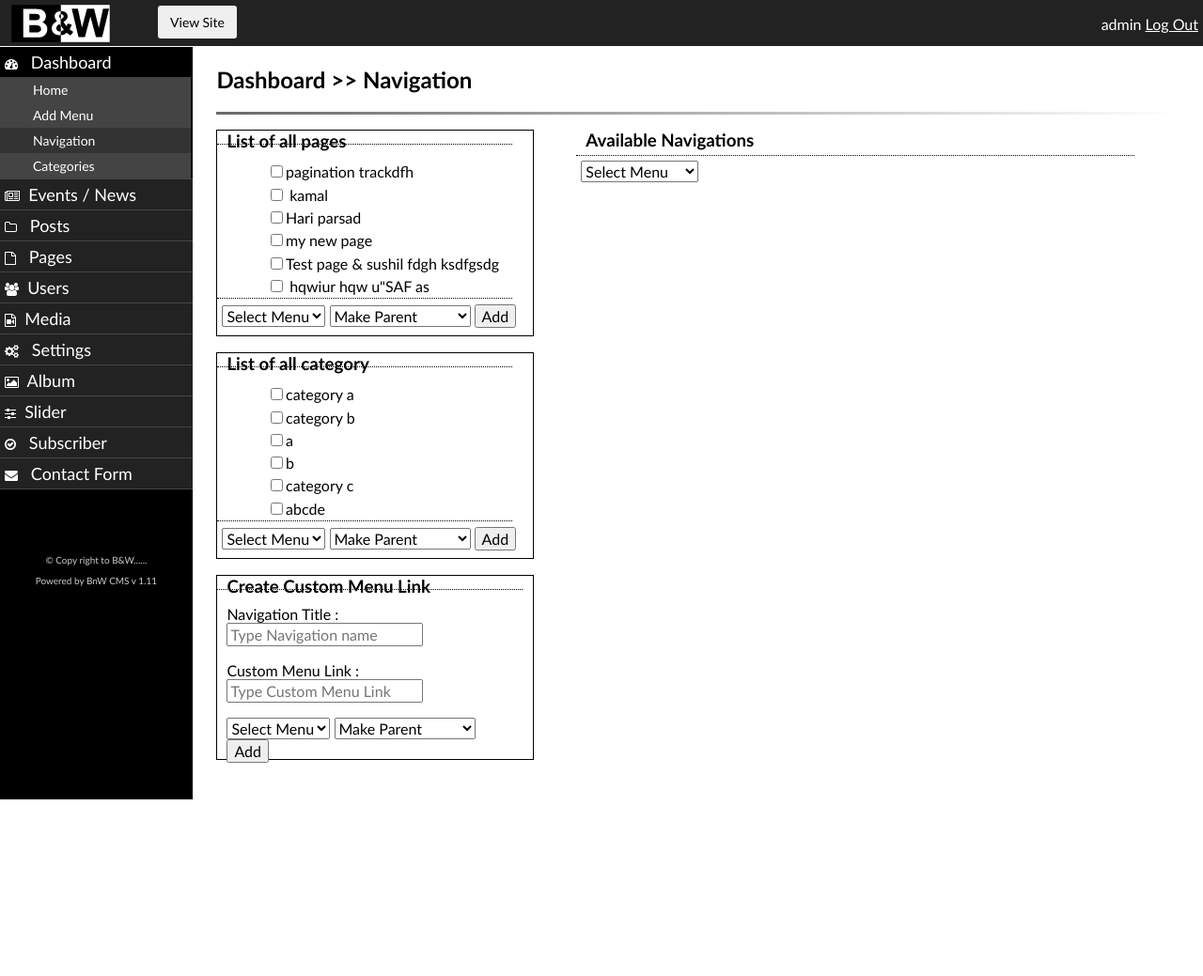
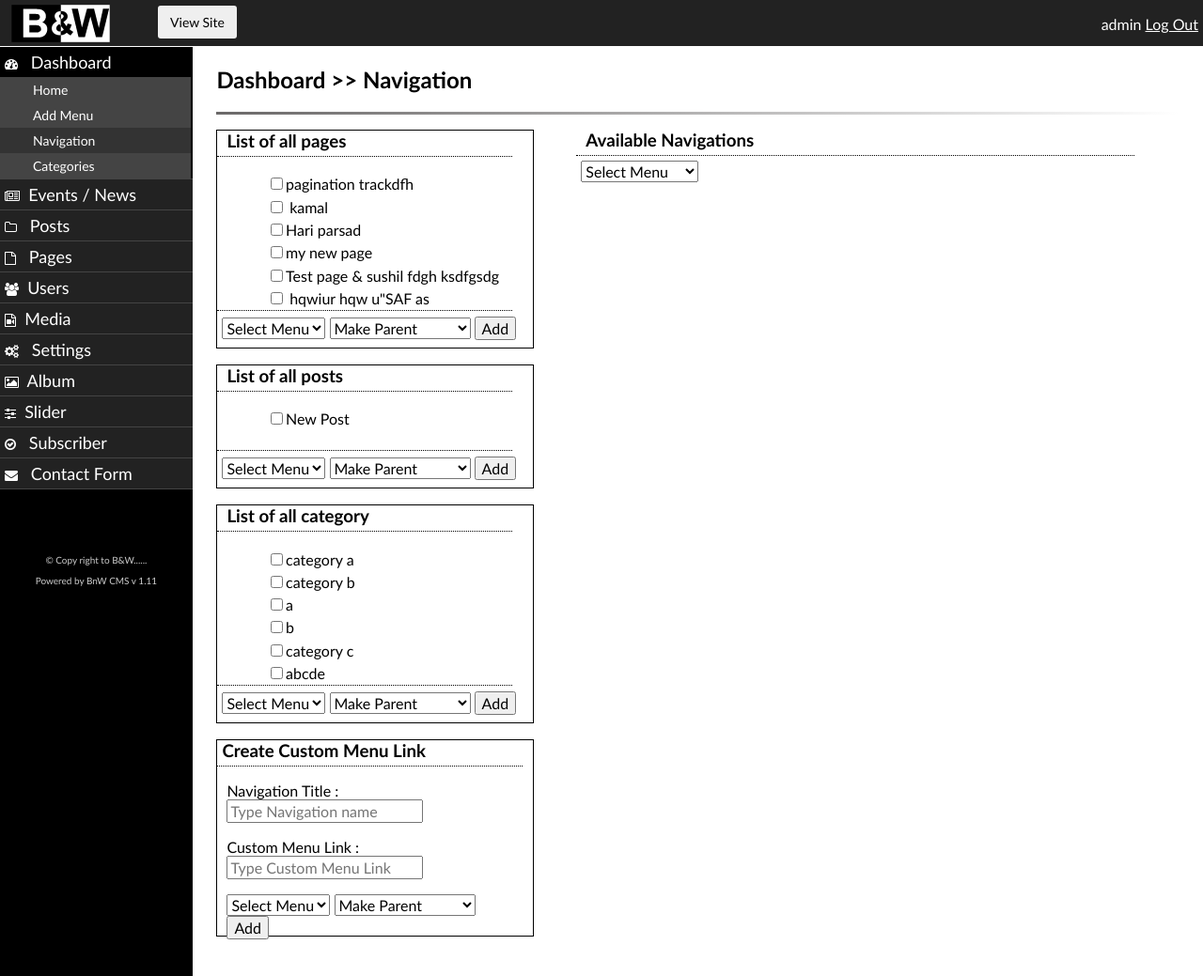
Before and after one commit to infotechnab/bnwwithCI3, a CodeIgniter app: page /bnw/index.php/dashboard/navigation in a window 1280 px wide. Shown: the whole page at 94% size. Before the commit the page ends 851 px from the top, so only its background shows below. Run offline with CodeIgniter, Linux system fonts and the light colour scheme; a user stored in the database is signed in; data comes from the database, SQL or seed files in the repository; some libraries are stand-ins or nearby versions.

Commit message:
feature to add post to navigation added

```diff
--- a/application/controllers/Dashboard.php
+++ b/application/controllers/Dashboard.php
@@ -11,6 +11,7 @@ class Dashboard extends CI_Controller {
         $this->load->model('dbdashboard');
         $this->load->model('dbsetting');
         $this->load->model('dbpage');
+        $this->load->model('dboffers');
         $this->load->helper('url');
         $this->load->helper(array('form', 'url'));
         $this->load->library('pagination');
@@ -153,6 +154,7 @@ class Dashboard extends CI_Controller {
             $data["query"] = $this->dbdashboard->get_navigation($config["per_navigation"], $navigation);
             $data["links"] = $this->pagination->create_links();
             $data['meta'] = $this->dbsetting->get_meta_data();
+            $data['listOfPost'] = $this->dboffers->get_list_of_post();
             $data["listOfPage"] = $this->dbpage->get_list_of_pages();
             $data["listOfCategory"] = $this->dbdashboard->get_list_of_category();
             $data["listOfMenu"] = $this->dbdashboard->get_list_of_menu();
@@ -394,8 +396,10 @@ class Dashboard extends CI_Controller {
         $url = current_url();
         if ($this->session->userdata('admin_logged_in')) {
             $data['meta'] = $this->dbsetting->get_meta_data();
+            $listOfPost = $this->dboffers->get_list_of_post();
             $listOfPage = $this->dbpage->get_list_of_pages();
             $listOfMenu = $this->dbdashboard->get_list_of_menu();
+            $data['listOfPost'] = $this->dboffers->get_list_of_post();
             $data["listOfPage"] = $this->dbpage->get_list_of_pages();
             $data["listOfMenu"] = $this->dbdashboard->get_list_of_menu();
             $data["listOfCategory"] = $this->dbdashboard->get_list_of_category();
@@ -437,7 +441,8 @@ class Dashboard extends CI_Controller {
                             $navigation_slug = preg_replace('/\s+/', '', $v);
                         }
                         $category_id =NULL;
-                        $this->dbdashboard->add_new_navigation_item($navigation_name, $navigation_link, $parent_id, $navigation_type, $navigation_slug, $menuSelected, $page_id, $category_id);
+                        $post_id = NULL;
+                        $this->dbdashboard->add_new_navigation_item($navigation_name, $navigation_link, $parent_id, $navigation_type, $navigation_slug, $menuSelected, $page_id, $category_id, $post_id);
                     }
                     $this->session->set_flashdata("message", "Navigation Added Successfully.");
                     redirect('dashboard/navigation');
@@ -452,6 +457,7 @@ class Dashboard extends CI_Controller {
                     $data["query"] = $this->dbdashboard->get_navigation($config["per_navigation"], $navigation);
                     $data["links"] = $this->pagination->create_links();
                     $data['meta'] = $this->dbsetting->get_meta_data();
+                    $data['listOfPost'] = $this->dboffers->get_list_of_post();
                     $data["listOfPage"] = $this->dbpage->get_list_of_pages();
                     $data["listOfCategory"] = $this->dbdashboard->get_list_of_category();
                     $data["listOfMenu"] = $this->dbdashboard->get_list_of_menu();
@@ -464,6 +470,99 @@ class Dashboard extends CI_Controller {
                 }
             } else {
                 $data['meta'] = $this->dbsetting->get_meta_data();
+                $data['listOfPost'] = $this->dboffers->get_list_of_post();
+                $data["listOfPage"] = $this->dbpage->get_list_of_pages();
+                $data["listOfCategory"] = $this->dbdashboard->get_list_of_category();
+                $data["listOfMenu"] = $this->dbdashboard->get_list_of_menu();
+                $this->load->view('bnw/templates/header', $data);
+                $this->load->view('bnw/templates/menu', $data);
+                $this->load->view('bnw/navigation/listOfItems', $data);
+            }
+        } else {
+            redirect('login/index/?url=' . $url, 'refresh');
+        }
+    }
+
+
+     public function addPostForNavigation() {
+        $url = current_url();
+        if ($this->session->userdata('admin_logged_in')) {
+            $data['meta'] = $this->dbsetting->get_meta_data();
+            $listOfPost = $this->dboffers->get_list_of_post();
+            $listOfPage = $this->dbpage->get_list_of_pages();
+            $listOfMenu = $this->dbdashboard->get_list_of_menu();
+            $data['listOfPost'] = $this->dboffers->get_list_of_post();
+            $data["listOfPage"] = $this->dbpage->get_list_of_pages();
+            $data["listOfMenu"] = $this->dbdashboard->get_list_of_menu();
+            $data["listOfCategory"] = $this->dbdashboard->get_list_of_category();
+            $listOfNavigation = $this->dbdashboard->get_list_of_navigation();
+            $data["listOfNavigation"] = $this->dbdashboard->get_list_of_navigation();
+
+            $listOfSelectedMenu = Array();
+
+            if (($_SERVER['REQUEST_METHOD'] == 'POST')) {
+                foreach ($listOfPost as $myData) {
+                    if (isset($_POST[preg_replace('/\s+/', '', $myData->post_title)])) {
+                        array_push($listOfSelectedMenu, array($myData->id => $myData->post_title));
+                    }
+                }
+
+                $menuSelected = $_POST['departments'];
+
+                if ($menuSelected == !"0") {
+                    $menu_info = $this->dbdashboard->get_menu_info($menuSelected);
+                    foreach ($menu_info as $id) {
+                        $menu_id = $id->id;
+                    }
+                    $navigationName = $_POST['jobs'];
+                    if ($navigationName == 'Make Parent')
+                        $parent_id = '0';
+                    else {
+                        $post_category_info = $this->dbdashboard->get_navigation_info($navigationName);
+                        foreach ($post_category_info as $pid) {
+                            $parent_id = $pid->id;
+                        }
+                    }
+
+                    foreach ($listOfSelectedMenu as $myData) {
+                        foreach ($myData as $k => $v) {
+                            $navigation_type = "post";
+                            $navigation_name = $v;
+                            $post_id = $k;
+                            $navigation_link = base_url() . "view/" . $navigation_type . "/" . $k;
+                            $navigation_slug = preg_replace('/\s+/', '', $v);
+                        }
+                        $category_id =NULL;
+                        $page_id = NULL;
+                        $this->dbdashboard->add_new_navigation_item($navigation_name, $navigation_link, $parent_id, $navigation_type, $navigation_slug, $menuSelected, $page_id, $category_id, $post_id);
+                    }
+                    $this->session->set_flashdata("message", "Navigation Added Successfully.");
+                    redirect('dashboard/navigation');
+                } else {
+                    $data['token_error'] = ' Select at least one menu list!';
+                    $config["total_rows"] = $this->dbdashboard->record_count_navigation();
+
+                    $config["per_navigation"] = 6;
+                    $this->pagination->initialize($config);
+                    $navigation = ($this->uri->segment(3)) ? $this->uri->segment(3) : 0;
+
+                    $data["query"] = $this->dbdashboard->get_navigation($config["per_navigation"], $navigation);
+                    $data["links"] = $this->pagination->create_links();
+                    $data['meta'] = $this->dbsetting->get_meta_data();
+                    $data['listOfPost'] = $this->dboffers->get_list_of_post();
+                    $data["listOfPage"] = $this->dbpage->get_list_of_pages();
+                    $data["listOfCategory"] = $this->dbdashboard->get_list_of_category();
+                    $data["listOfMenu"] = $this->dbdashboard->get_list_of_menu();
+                    $data["listOfNavigation"] = $this->dbdashboard->get_list_of_navigation();
+                    $data["listOfNavigationID"] = $this->dbdashboard->get_list_of_navigationID();
+
+                    $this->load->view('bnw/templates/header', $data);
+                    $this->load->view('bnw/templates/menu');
+                    $this->load->view('bnw/navigation/listOfItems', $data);
+                }
+            } else {
+                $data['meta'] = $this->dbsetting->get_meta_data();
+                $data['listOfPost'] = $this->dboffers->get_list_of_post();
                 $data["listOfPage"] = $this->dbpage->get_list_of_pages();
                 $data["listOfCategory"] = $this->dbdashboard->get_list_of_category();
                 $data["listOfMenu"] = $this->dbdashboard->get_list_of_menu();
@@ -482,8 +581,10 @@ class Dashboard extends CI_Controller {
         $url = current_url();
         if ($this->session->userdata('admin_logged_in')) {
             $data['meta'] = $this->dbsetting->get_meta_data();
+            $listOfPost = $this->dboffers->get_list_of_post();
             $listOfPage = $this->dbpage->get_list_of_pages();
             $listOfMenu = $this->dbdashboard->get_list_of_menu();
+            $data['listOfPost'] = $this->dboffers->get_list_of_post();
             $data["listOfPage"] = $this->dbpage->get_list_of_pages();
             $data["listOfMenu"] = $this->dbdashboard->get_list_of_menu();
             $data["listOfCategory"] = $this->dbdashboard->get_list_of_category();
@@ -532,7 +633,8 @@ class Dashboard extends CI_Controller {
                             $category_id = $k;
                         }
                         $page_id = null;
-                        $this->dbdashboard->add_new_navigation_item($navigation_name, $navigation_link, $parent_id, $navigation_type, $navigation_slug, $menuSelected,$page_id, $category_id);
+                        $post_id = NULL;
+                        $this->dbdashboard->add_new_navigation_item($navigation_name, $navigation_link, $parent_id, $navigation_type, $navigation_slug, $menuSelected,$page_id, $category_id, $post_id);
                     }
                 $this->session->set_flashdata("message", "Navigation Added Successfully.");
                     redirect('dashboard/navigation');
@@ -548,6 +650,7 @@ class Dashboard extends CI_Controller {
                     $data["query"] = $this->dbdashboard->get_navigation($config["per_navigation"], $navigation);
                     $data["links"] = $this->pagination->create_links();
                     $data['meta'] = $this->dbsetting->get_meta_data();
+                    $data['listOfPost'] = $this->dboffers->get_list_of_post();
                     $data["listOfPage"] = $this->dbpage->get_list_of_pages();
                     $data["listOfCategory"] = $this->dbdashboard->get_list_of_category();
                     $data["listOfMenu"] = $this->dbdashboard->get_list_of_menu();
@@ -560,6 +663,7 @@ class Dashboard extends CI_Controller {
                 }
             } else {
                 $data['meta'] = $this->dbsetting->get_meta_data();
+                $data['listOfPost'] = $this->dboffers->get_list_of_post();
                 $data["listOfPage"] = $this->dbpage->get_list_of_pages();
                 $data["listOfCategory"] = $this->dbdashboard->get_list_of_category();
                 $data["listOfMenu"] = $this->dbdashboard->get_list_of_menu();
@@ -577,6 +681,7 @@ class Dashboard extends CI_Controller {
         if ($this->session->userdata('admin_logged_in')) {
             $data['meta'] = $this->dbsetting->get_meta_data();
             $listOfMenu = $this->dbdashboard->get_list_of_menu();
+            $data['listOfPost'] = $this->dboffers->get_list_of_post();
             $data["listOfMenu"] = $this->dbdashboard->get_list_of_menu();
             $data["listOfPage"] = $this->dbpage->get_list_of_pages();
             $data["listOfCategory"] = $this->dbdashboard->get_list_of_category();
@@ -632,6 +737,7 @@ class Dashboard extends CI_Controller {
                     $data["query"] = $this->dbdashboard->get_navigation($config["per_navigation"], $navigation);
                     $data["links"] = $this->pagination->create_links();
                     $data['meta'] = $this->dbsetting->get_meta_data();
+                    $data['listOfPost'] = $this->dboffers->get_list_of_post();
                     $data["listOfPage"] = $this->dbpage->get_list_of_pages();
                     $data["listOfCategory"] = $this->dbdashboard->get_list_of_category();
                     $data["listOfMenu"] = $this->dbdashboard->get_list_of_menu();
--- a/application/models/Dbdashboard.php
+++ b/application/models/Dbdashboard.php
@@ -90,6 +90,14 @@ class Dbdashboard extends CI_Model {
     public function check_navigation_for_page($id)
     {
         $this->db->where('page_id', $id);
+        $query = $this->db->get("navigation");
+        $rowcount = $query->num_rows();
+        return $rowcount;
+    }
+
+    public function check_navigation_for_post($id)
+    {
+        $this->db->where('post_id', $id);
         $query = $this->db->get("navigation");
         $rowcount = $query->num_rows();
         return $rowcount;
@@ -275,7 +283,7 @@ class Dbdashboard extends CI_Model {
         return $query->result();
     }
 
-    public function add_new_navigation_item($navigation_name, $navigation_link, $parent_id, $navigation_type, $navigation_slug, $menuSelected,$page_id, $category_id) {
+    public function add_new_navigation_item($navigation_name, $navigation_link, $parent_id, $navigation_type, $navigation_slug, $menuSelected,$page_id, $category_id, $post_id) {
         $data = Array('navigation_name' => $navigation_name,
             'navigation_link' => $navigation_link,
             'parent_id' => $parent_id,
@@ -283,7 +291,8 @@ class Dbdashboard extends CI_Model {
             'navigation_slug' => $navigation_slug,
             'menu_id' => $menuSelected,
             'page_id' => $page_id,
-            'category_id'=>$category_id
+            'category_id'=>$category_id,
+            'post_id' => $post_id
         );
         $this->db->insert('navigation', $data);
     }
--- a/application/models/Dboffers.php
+++ b/application/models/Dboffers.php
@@ -13,6 +13,11 @@ class Dboffers extends CI_Model {
         $this->db->where('post_category',$post_category_id);
         $this->db->from('post');
         return $this->db->count_all_results();
+    }
+
+    public function get_list_of_post() {
+        $query = $this->db->get('post');
+        return $query->result();
     }
 
     public function get_post_category() {
@@ -122,6 +127,16 @@ class Dboffers extends CI_Model {
         $this->db->update('post', $data);
     }
 
+    public function update_navigation_on_post_update($post_id, $navigationName, $navigationLink, $navigationSlug) {
+        $this->load->database();
+        $data = array(
+            'navigation_name' => $navigationName,
+            'navigation_link' => $navigationLink,
+            'navigation_slug' => $navigationSlug);
+        $this->db->where('post_id', $post_id);
+        $this->db->update('navigation', $data);
+    }
+
      function offerImgdelete($id = 0) {
         $image = NULL;
         $data = array(
--- a/application/views/bnw/event/editEvent.php
+++ b/application/views/bnw/event/editEvent.php
@@ -76,7 +76,7 @@ $( "#datepicker_end" ).datepicker();
       <input type="text" class="textInput" name="Name" value="<?php echo htmlentities($name); ?>" />
   </p>
   <p class="dashuppe-text-all">Description<br />
-  <textarea name="description" id="textara" rows="5" cols="50" style="resize:none;">
+  <textarea name="description" id="textara" rows="15" cols="50" style="resize:none;">
       <?php echo $description; ?></textarea>
   </p>
 
--- a/application/views/bnw/navigation/listOfItems.php
+++ b/application/views/bnw/navigation/listOfItems.php
@@ -80,6 +80,49 @@
 
       <!-- Top left div for choosing page, menu and parent is closed -->
 
+
+      <!-- here goes the code to choose post for navigation-->
+      <div class="left">
+
+        <div id="navigationLeftUp">
+
+    <h3>List of all posts</h3>
+        </div>
+    <?php echo form_open_multipart('dashboard/addPostForNavigation', array('id' => 'search', 'name'=>'search'));?>
+    <div id="navigationLeftMiddle">
+    <ul>
+
+      <?php
+        if(isset($listOfPost)){
+            foreach ($listOfPost as $postdata){
+            ?>
+
+        <li><input type="checkbox" name="<?php echo $str = htmlentities(preg_replace('/\s+/', '', $postdata->post_title)); ?>" value="<?php echo htmlentities($postdata->post_title); ?>"/><?php echo $postdata->post_title; ?></li>
+          <?php
+            }
+        }
+    ?>
+    </ul>
+    </div>
+
+    <div id="navigationLeftDown">
+     <select style="width: 110px" name="departments" id="departments">
+         <option value ="0">Select Menu</option>
+         <?php foreach($listOfMenu as $menu) { ?>
+        <option value ="<?php echo $menu->id; ?>"><?php echo $menu->menu_name; ?></option>
+         <?php } ?>
+    </select>
+
+        <select style="width: 150px" name="jobs" id="jobs" class="jobs">
+        <option>Make Parent</option>
+    </select>
+            <input type="submit" value="Add">
+
+    </div>
+        <?php echo form_close();?>
+    </div>
+
+      <!-- adding post to navigation ends here -->
 
     <div class="left">
         <div id="navigationLeftUp">
--- a/application/views/bnw/posts/editPost.php
+++ b/application/views/bnw/posts/editPost.php
@@ -55,7 +55,7 @@ $this->load->helper('summary_helper');
                 <input type="text" class="textInput" name="post_title" value="<?php echo htmlentities($post_title); ?>" />
             </p>
             <p class="dashuppe-text-all">Body *<br />
-                <textarea name="post_content" id="textara" rows="5" cols="50" style="resize:none;">
+                <textarea name="post_content" id="textara" rows="15" cols="50" style="resize:none;">
     <?php echo $post_content; ?></textarea>
             </p>
                     <?php if ($post_image == !NULL) { ?>
--- a/application/views/bnw/templates/header.php
+++ b/application/views/bnw/templates/header.php
@@ -17,7 +17,7 @@
         <script src="<?php echo base_url(); ?>content/bnw/scripts/navTrack.js"></script>
         <link rel="stylesheet" type="text/css" href="<?php echo base_url() . 'content/bnw/styles/imgareaselect-animated.css'; ?>" />
         <link href="http://maxcdn.bootstrapcdn.com/font-awesome/4.3.0/css/font-awesome.min.css" rel="stylesheet">
-         <script src="//tinymce.cachefly.net/4.1/tinymce.min.js"></script>
+          <script src="//cdn.tinymce.com/4/tinymce.min.js"></script>
  <?php if(isset($meta))
 {
      foreach ($meta as $data)
--- a/content/bnw/styles/dashBoardStyles.css
+++ b/content/bnw/styles/dashBoardStyles.css
@@ -354,7 +354,7 @@ ul.menu li.mainMenuItem:hover
 {
     padding: 0px 0px 5px 10px;
     margin: 0px;
-    max-height: 15px;
+    max-height: 30px;
     margin-bottom: 1px;
     width: 93.5%;
     border-bottom: 1px dotted;
@@ -372,9 +372,9 @@ ul.menu li.mainMenuItem:hover
 
 #customLinkLeftUp
 {
-    padding: 0px 0px 5px 10px;
+    padding: 0px 0px 5px 5px;
     margin: 0px;
-    max-height: 15px;
+    max-height: 30px;
     margin-bottom: 1px;
     width: 96.5%;
     border-bottom: 1px dotted;
```
Also changed, not shown: application/controllers/Offers.php (+30 -7 lines), application/views/bnw/pages/addnew.php (+10 -0 lines), application/views/bnw/pages/edit.php (+10 -1 lines).
